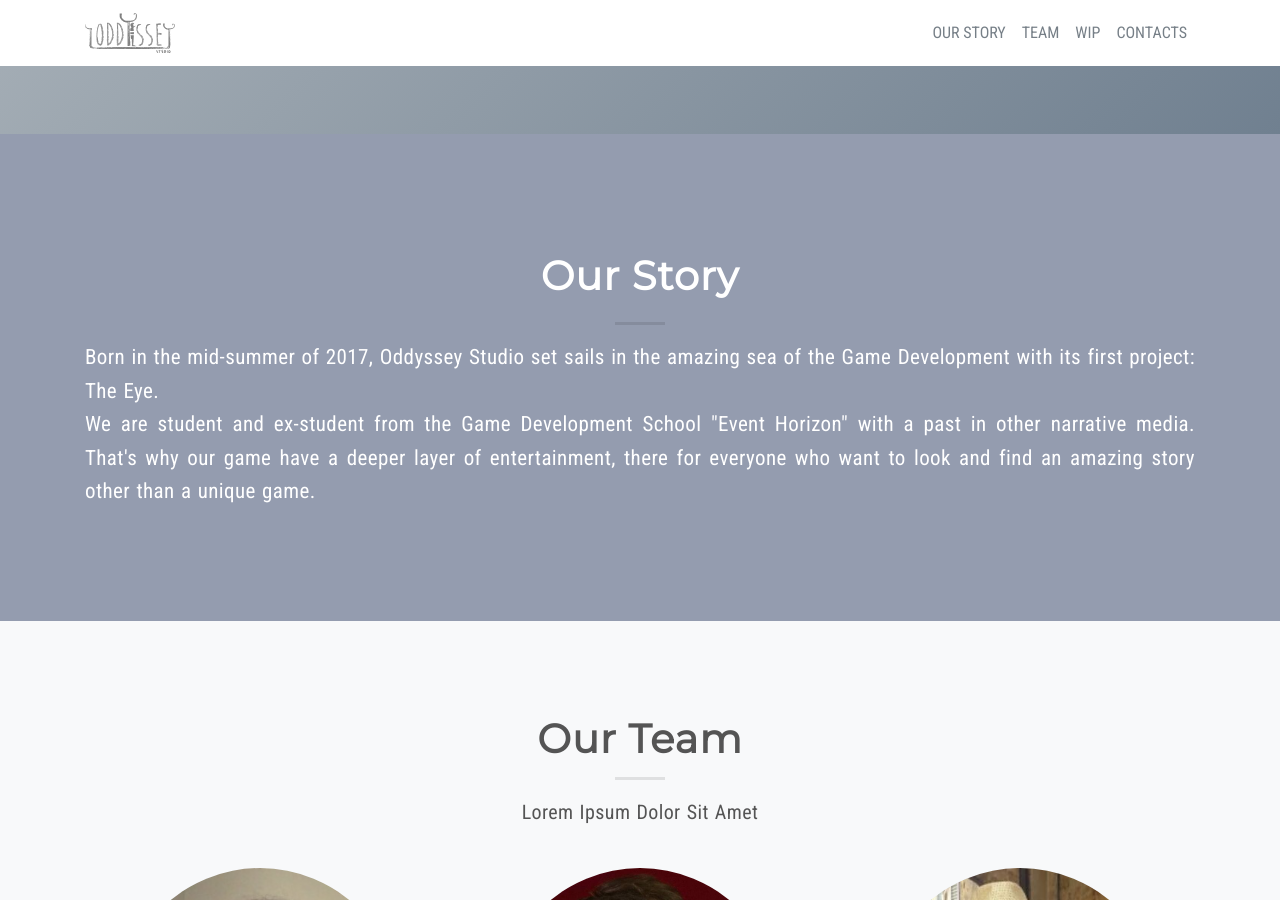
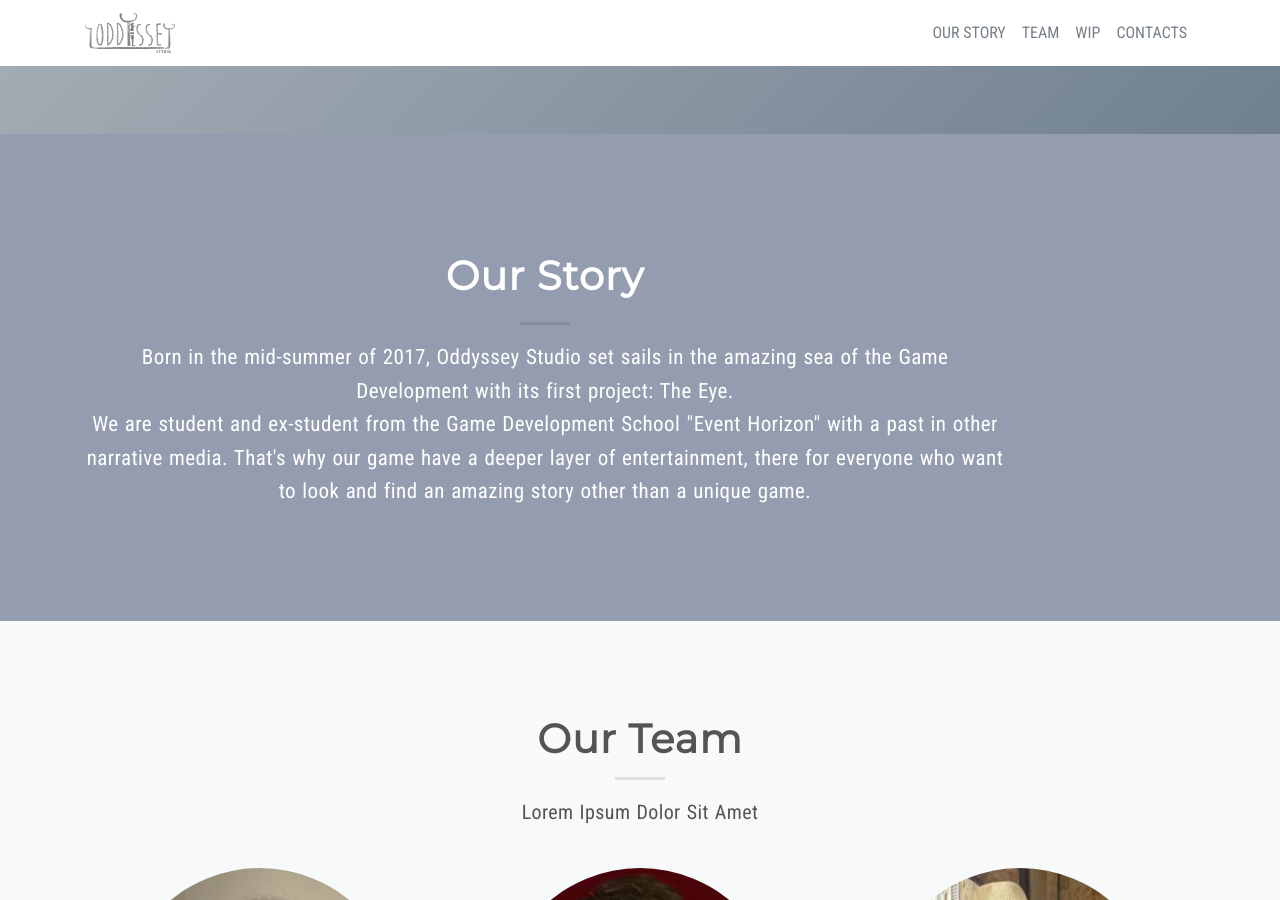
Before and after one commit to OddysseyStudio/oddysseystudio.github.io, a Jekyll site: the page built from index.md, in a window 1280 px wide and 900 px high, scrolled down 639 px. Built offline with Jekyll 4.4.1, drawn with Linux system fonts in a browser that asks for light colours; nearby versions of some CDN libraries.

Commit message:
Home story update

```diff
--- a/_includes/home/home-story.html
+++ b/_includes/home/home-story.html
@@ -2,10 +2,10 @@
   <section class="py-5 bg-secondary" id="story">
     <div class="container">
       <div class="row text-center">
-        <div class="col-md-12 my-5">
+        <div class="col-md-10 my-5 col-md-offset-2">
           <h1 class="text-white my-4">Our Story</h1>
           <hr class="light text-white">
-          <p class="text-white text-justify">
+          <p class="text-white text-center">
 			{{ story }}
 		  </p>
         </div>
```
